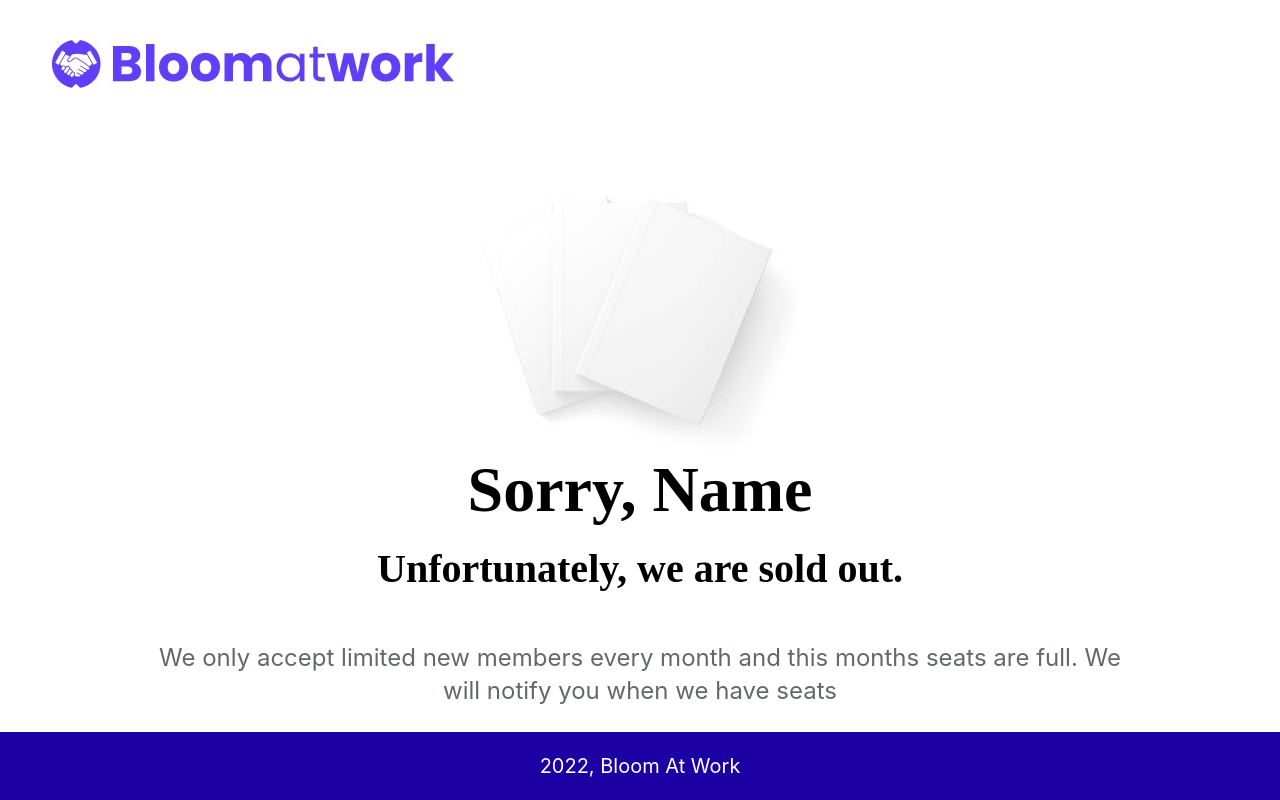
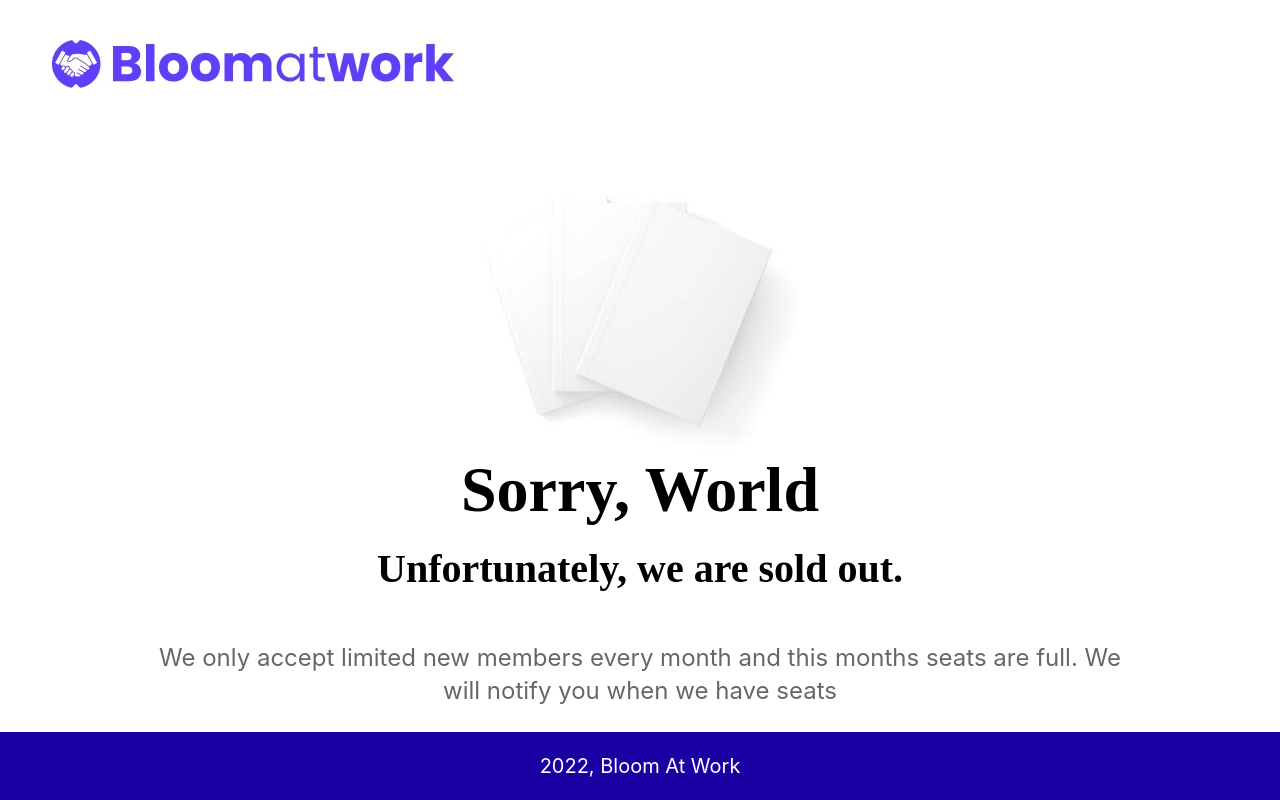
Before and after one commit to pnkjjsr/career-tracker-0.01, a Next.js app: page /access/sold in a window 1280 px wide. Built offline with nearby package versions, Linux system fonts and the light colour scheme; a web font is replaced by a local one.

Commit message:
context pattern added with username in other pages.

```diff
--- a/jsconfig.json
+++ b/jsconfig.json
@@ -26,7 +26,7 @@
       "@/configs/*": [
         "configs/*"
       ],
-      "@/context/*": [
+      "@/contexts/*": [
         "contexts/*"
       ],
       "@/layouts/*": [
--- a/pages/_app.js
+++ b/pages/_app.js
@@ -1,6 +1,7 @@
 import React, { useEffect } from "react";
 
 import { analytics } from "@/libs/firebase";
+import Providers from '@/contexts/providers';
 
 import '@/styles/global.scss'
 
@@ -9,7 +10,11 @@ function MyApp({ Component, pageProps }) {
     analytics;
   }, []);
 
-  return <Component {...pageProps} />
+  return (
+    <Providers>
+      <Component {...pageProps} />
+    </Providers>
+  )
 }
 
 export default MyApp;
--- a/pages/access/pay.jsx
+++ b/pages/access/pay.jsx
@@ -1,12 +1,16 @@
 import React from "react";
 import { useRouter } from "next/router";
 
+import User from "@/contexts/user";
 import Layout from "@/layouts/open";
 
 import s from "@/sections/access/style.module.scss";
 
 function Pay() {
   const router = useRouter();
+  const {
+    state: { name },
+  } = User();
 
   const handlePay = (e) => {
     e.prevenDefault;
@@ -18,7 +22,7 @@ function Pay() {
       <div className={s.access}>
         <div className="container">
           <div className={s.intro}>
-            <h2>Name,</h2>
+            <h2>Name, {name}</h2>
             <p>
               Thanks for taking the <span>1st step</span> and deciding to invest
               in yourself.
--- a/pages/access/sold.jsx
+++ b/pages/access/sold.jsx
@@ -1,11 +1,16 @@
 import React from "react";
 import Image from "next/image";
 
+import User from "@/contexts/user";
 import Layout from "@/layouts/open";
 
 import s from "@/sections/access/style.module.scss";
 
 function Pay() {
+  const {
+    state: { name },
+  } = User();
+
   return (
     <Layout page="access">
       <div className={s.access}>
@@ -19,7 +24,7 @@ function Pay() {
             />
 
             <h1 className={s.title}>
-              Sorry, Name
+              Sorry, {name}
               <small>Unfortunately, we are sold out.</small>
             </h1>
 
--- a/src/components/Forms/Subscribe/index.jsx
+++ b/src/components/Forms/Subscribe/index.jsx
@@ -12,12 +12,16 @@ import {
   where,
   getDocs,
 } from "firebase/firestore";
+import User from "@/contexts/user";
 
 import validation from "./validation";
 import s from "./style.module.scss";
 
 function Subscribe() {
   const router = useRouter();
+  const {
+    actions: { setName },
+  } = User();
   const [form, setForm] = useState({
     type: "",
     email: "",
@@ -87,7 +91,9 @@ function Subscribe() {
     if (!valid) return;
 
     setIsClick(true);
-    post();
+    setName(form.name);
+    router.push("/access/pay");
+    // post();
   };
 
   const post = async () => {
--- /dev/null
+++ b/src/contexts/providers.jsx
@@ -0,0 +1,8 @@
+import React from "react";
+import UserProvider from "./user/provider";
+
+function Providers(props) {
+  return <UserProvider>{props.children}</UserProvider>;
+}
+
+export default Providers;
--- /dev/null
+++ b/src/contexts/user/context.jsx
@@ -0,0 +1,2 @@
+import { createContext } from "react";
+export const UserContext = createContext({ state: {}, actions: {} });
--- /dev/null
+++ b/src/contexts/user/index.jsx
@@ -0,0 +1,7 @@
+import { useContext } from "react";
+
+import { UserContext } from "./context";
+
+export default function User() {
+  return useContext(UserContext);
+}
--- /dev/null
+++ b/src/contexts/user/provider.jsx
@@ -0,0 +1,14 @@
+import { useState } from "react";
+
+import { UserContext } from "./context";
+
+export default function UserProvider({ children }) {
+  const [name, setName] = useState("World");
+
+  const value = {
+    state: { name },
+    actions: { setName },
+  };
+
+  return <UserContext.Provider value={value}>{children}</UserContext.Provider>;
+}
```
